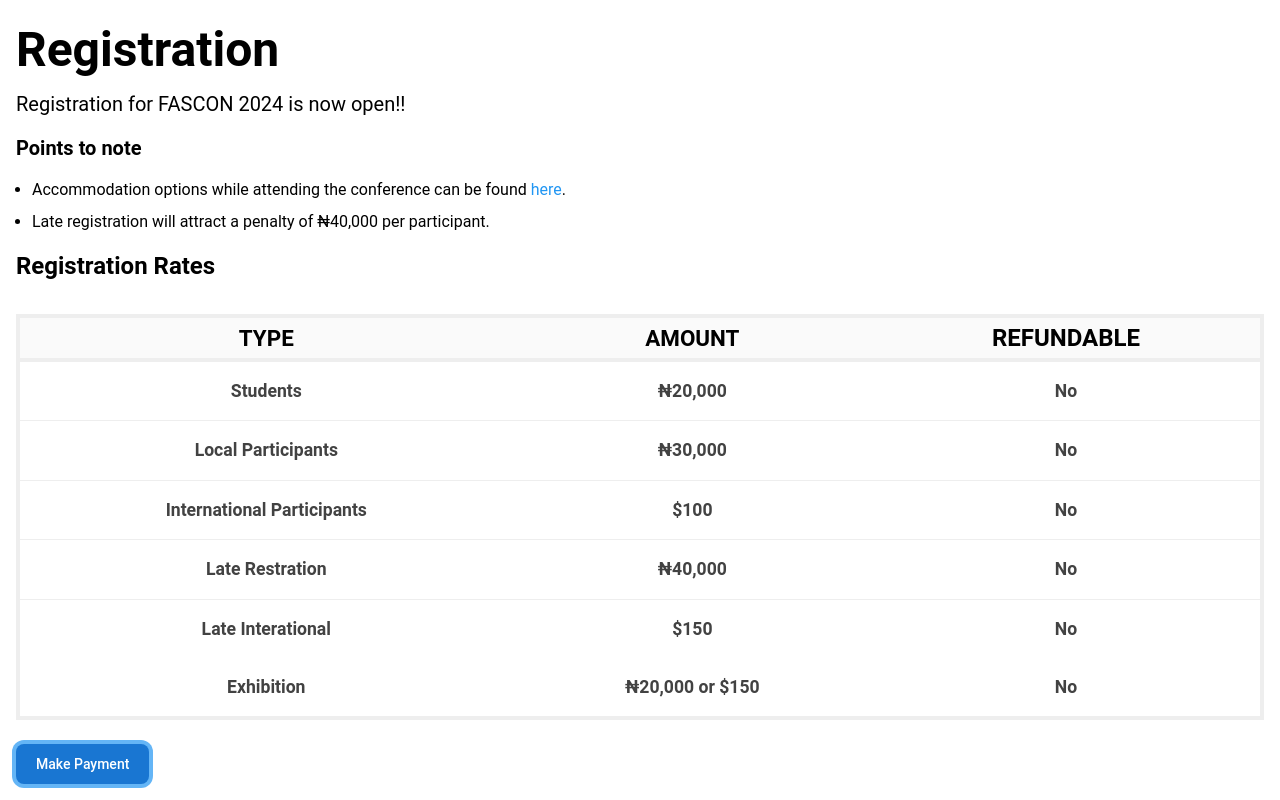
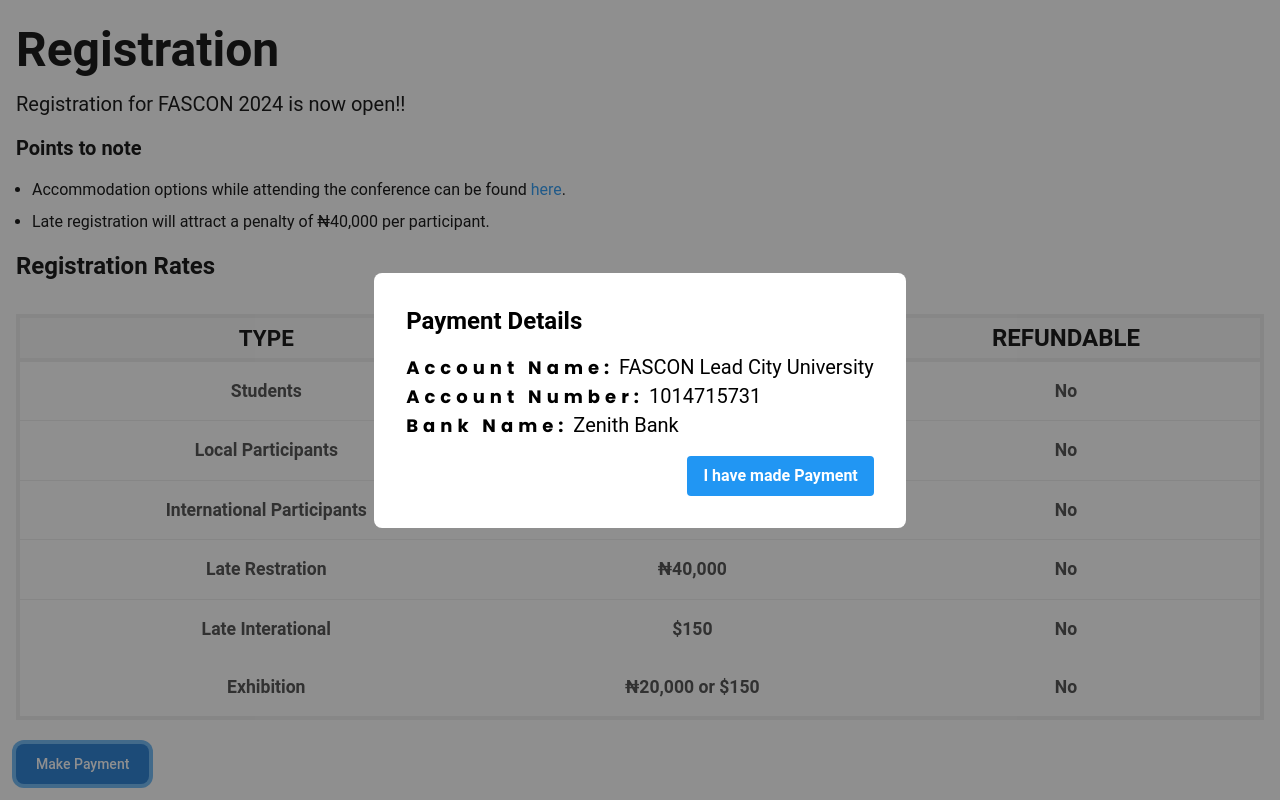
Before and after one commit to michael-ono/landing-page-fascon-2024, a React (Vite) app: page /register in a window 1280 px wide. Both pictures are taken after a click on the button "Make Payment". Shown: the part 118-918 px from the top of the page. Built offline with nearby package versions, Linux system fonts and the light colour scheme.

Commit message:
payment button adjusted

```diff
--- a/src/components/Registration.jsx
+++ b/src/components/Registration.jsx
@@ -1,7 +1,17 @@
-import React from 'react';
+import React, { useState } from 'react';
 import HomepageNavbar from '../HomePage_Files/HomepageNavbar';
 
 const Registration = () => {
+  const [showModal, setShowModal] = useState(false);
+
+  const handleCloseModal = () => {
+    setShowModal(false);
+  };
+
+  const handleOpenModal = () => {
+    setShowModal(true);
+  };
+
   return (
     <div>
       <HomepageNavbar />
@@ -60,9 +70,28 @@
                     <td class="py-4 px-6 font-bold text-[1.1rem] text-center">No</td>
                 </tr>
                 </tbody>
-            </table>
+        </table>
 
-            <button className='text-white mt-6 bg-blue-700 hover:bg-blue-800 focus:ring-4 focus:outline-none focus:ring-blue-300 font-medium rounded-lg text-sm w-full sm:w-auto px-5 py-2.5 text-center'>Make Payment</button>
+          <button className='text-white mt-6 bg-blue-700 hover:bg-blue-800 focus:ring-4 focus:outline-none focus:ring-blue-300 font-medium rounded-lg text-sm w-full sm:w-auto px-5 py-2.5 text-center' onClick={handleOpenModal}>Make Payment</button>
+          {showModal && (
+    <div className="fixed inset-0 flex items-center justify-center z-50 bg-opacity-50 bg-gray-900">
+    <div className="bg-white rounded-lg p-8">
+      <h2 className="text-2xl font-bold mb-4">Payment Details</h2>
+      <div className='text-black'>
+        <p className='text-black text-xl'><strong className='text-black text-lg'>Account Name:</strong> FASCON Lead City University</p>
+        <p className='text-black text-xl'><strong className='text-black text-lg'>Account Number:</strong> 1014715731</p>
+        <p className='text-black text-xl'><strong className='text-black text-lg'>Bank Name:</strong> Zenith Bank</p>
+      </div>
+      <div className="flex justify-end mt-4 gap-12">
+        {/* <button onClick={handleCloseModal}>Close</button> */}
+        <button className="bg-blue-500 hover:bg-blue-700 text-white font-bold py-2 px-4 rounded ml-4"  onClick={handleCloseModal}>
+          I have made Payment
+        </button>
+      </div>
+    </div>
+  </div>
+          )}
+
       </div>
     </div>
   )
```
